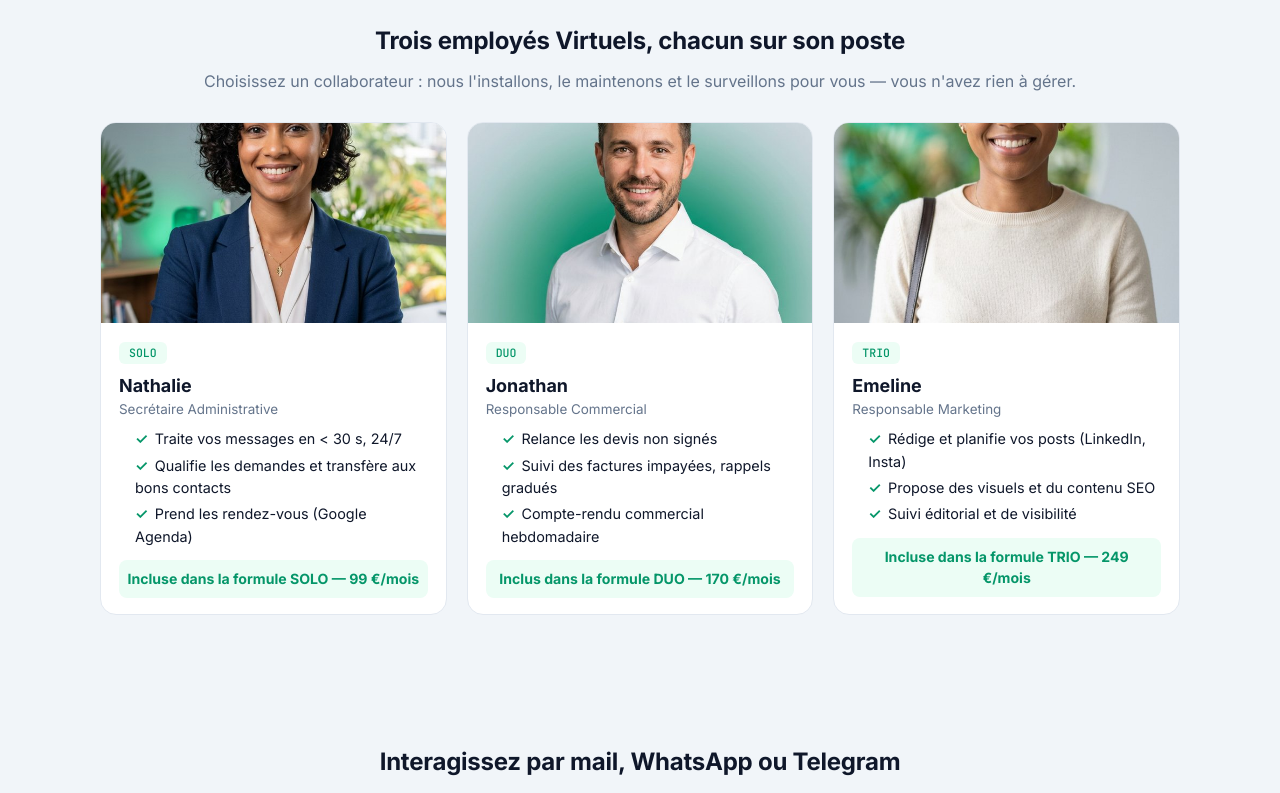
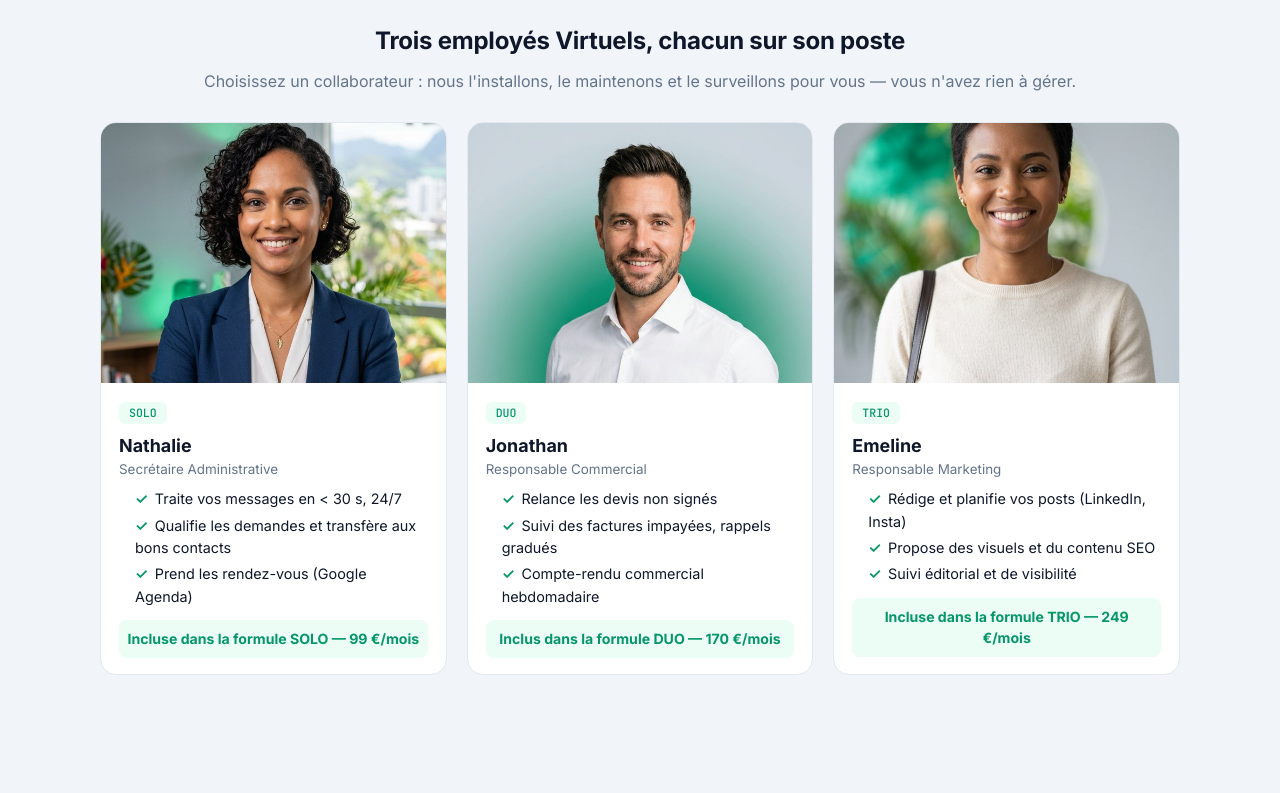
Before and after one commit to Aissociate/aissociate-crm, a React (Vite) app: page /agents-ia in a window 1280 px wide. Shown: the part 1960-2753 px from the top of the page. Built offline with nearby package versions, Linux system fonts and the light colour scheme; no server answers.

Commit message:
fix(site): photos des employes virtuels cadrees sur le visage
Les portraits carres etaient recadres au centre dans un bandeau de 200 px,
ce qui coupait la tete. Cadrage cale en haut et bandeau porte a 260 px.

Co-Authored-By: Claude Opus 5.5 <noreply@anthropic.com>

```diff
--- a/src/site/pages/agents-ia.css
+++ b/src/site/pages/agents-ia.css
@@ -50,8 +50,8 @@
 .lp-agents .employes { display: grid; grid-template-columns: repeat(auto-fit, minmax(250px, 1fr)); gap: 20px; }
 .lp-agents .employe { background: var(--card); border: 1px solid var(--line); border-radius: 16px; overflow: hidden; transition: transform .15s; }
 .lp-agents .employe:hover { transform: translateY(-3px); box-shadow: 0 6px 16px rgba(15, 23, 42, .10); }
-.lp-agents .employe .photo { height: 200px; overflow: hidden; }
-.lp-agents .employe .photo img { width: 100%; height: 100%; object-fit: cover; display: block; }
+.lp-agents .employe .photo { height: 260px; overflow: hidden; }
+.lp-agents .employe .photo img { width: 100%; height: 100%; object-fit: cover; object-position: 50% 0; display: block; }
 .lp-agents .employe .body { padding: 16px 18px; }
 .lp-agents .employe .role-tag { display: inline-block; font-family: 'JetBrains Mono', monospace; font-size: .72rem; color: var(--green); background: var(--greenbg); padding: 2px 10px; border-radius: 6px; margin-bottom: 8px; }
 .lp-agents .employe h3 { font-size: 1.12rem; font-weight: 700; }
```
